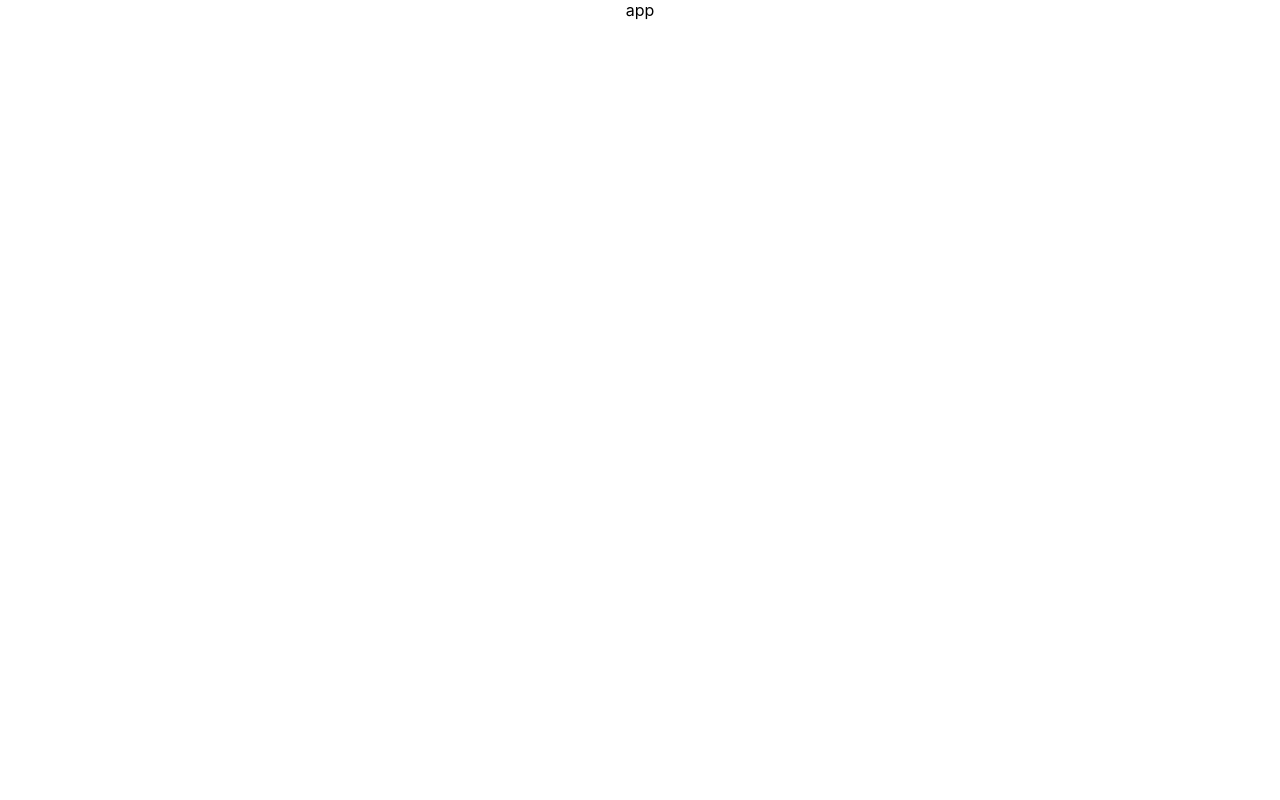
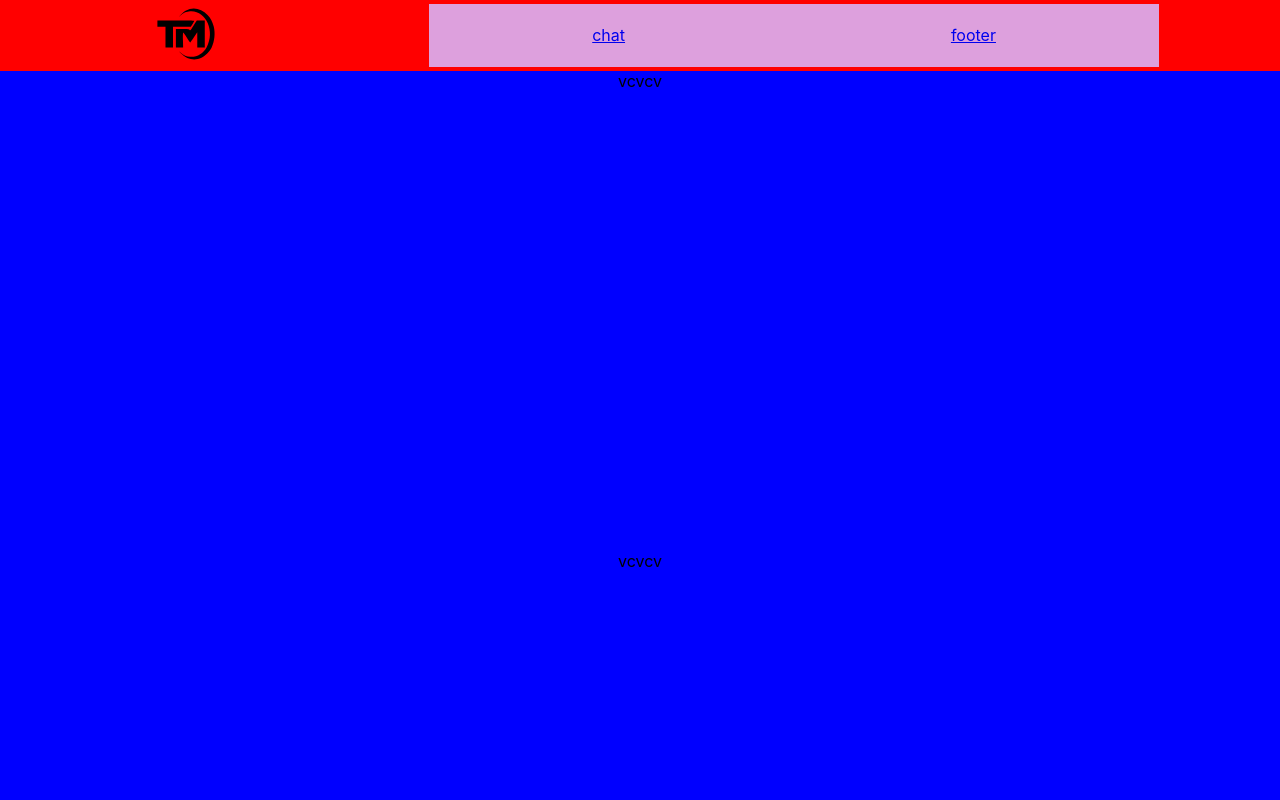
Before and after one commit to 1SHA1024/portfolio-1, a React (Create React App) app: page / in a window 1280 px wide. Shown: the top 800 px of the page. Built offline with nearby package versions, Linux system fonts and the light colour scheme.

Commit message:
general layout

```diff
--- a/package.json
+++ b/package.json
@@ -10,9 +10,11 @@
     "@types/node": "^12.20.15",
     "@types/react": "^17.0.11",
     "@types/react-dom": "^17.0.8",
+    "antd": "^4.16.6",
     "framer-motion": "^4.1.17",
     "react": "^17.0.2",
     "react-dom": "^17.0.2",
+    "react-router-dom": "^5.2.0",
     "react-scripts": "4.0.3",
     "react-spring": "^9.2.3",
     "styled-components": "^5.3.0",
@@ -42,5 +44,9 @@
       "last 1 firefox version",
       "last 1 safari version"
     ]
+  },
+  "devDependencies": {
+    "@types/react-router-dom": "^5.1.7",
+    "@types/styled-components": "^5.1.10"
   }
 }
--- a/src/App.css
+++ b/src/App.css
@@ -1,38 +1,6 @@
 .App {
   text-align: center;
-}
-
-.App-logo {
-  height: 40vmin;
-  pointer-events: none;
-}
-
-@media (prefers-reduced-motion: no-preference) {
-  .App-logo {
-    animation: App-logo-spin infinite 20s linear;
-  }
-}
-
-.App-header {
-  background-color: #282c34;
-  min-height: 100vh;
   display: flex;
   flex-direction: column;
-  align-items: center;
-  justify-content: center;
-  font-size: calc(10px + 2vmin);
-  color: white;
+
 }
-
-.App-link {
-  color: #61dafb;
-}
-
-@keyframes App-logo-spin {
-  from {
-    transform: rotate(0deg);
-  }
-  to {
-    transform: rotate(360deg);
-  }
-}
--- a/src/App.tsx
+++ b/src/App.tsx
@@ -1,11 +1,19 @@
-import React from 'react';
-
-import './App.css';
+import React from "react";
+import Header from "./components/Header/Header";
+import Footer from "./components/footer/Footer";
+import AppROuter from "./components/AppRouter/AppRouter";
+import { BrowserRouter as Router } from "react-router-dom";
+import "./App.css";
 
 function App() {
   return (
     <div className="App">
-     app
+      <Router>
+        <Header />
+        <AppROuter />
+        <AppROuter />
+        <Footer />
+      </Router>
     </div>
   );
 }
--- /dev/null
+++ b/src/components/AppRouter/AppRouter.tsx
@@ -0,0 +1,19 @@
+import React from 'react'
+import styled from 'styled-components'
+
+
+function AppRouter() {
+    return (
+        <Container>
+             vcvcv
+        </Container>
+    )
+}
+
+export default AppRouter
+
+const Container= styled.div`
+width: 100%;
+height:60vh;
+background-color: blue;
+`
--- /dev/null
+++ b/src/components/Header/Header.tsx
@@ -0,0 +1,55 @@
+import React from "react";
+import styled from "styled-components";
+import { Link } from "react-router-dom";
+
+function Header() {
+  return (
+    <Container>
+      <NavBar>
+        <Link to="/">
+          <img src="/logo.svg" alt="" />
+        </Link>
+
+        <Links>
+          <Link to="/chat">chat</Link>
+          <Link to="/Footer">footer</Link>
+        </Links>
+      </NavBar>
+    </Container>
+  );
+}
+
+export default Header;
+
+const Container = styled.div`
+  width: 100%;
+  height: 71px;
+  background-color: red;
+  align-items: center;
+  text-align: center;
+  justify-content: center;
+  display: flex;
+  margin: auto;
+`;
+
+const NavBar = styled.div`
+  width: 95%;
+  height: 90%;
+  margin: auto;
+  background-color: transparent;
+  display: flex;
+  align-items: center;
+  justify-content: space-around;
+
+  img {
+    width: 130px;
+  }
+`;
+const Links = styled.div`
+  width: 60%;
+  height: 100%;
+  background-color: plum;
+  align-items: center;
+  justify-content: space-around;
+  display: flex;
+`;
--- a/src/components/footer/Footer.tsx
+++ b/src/components/footer/Footer.tsx
@@ -1,11 +1,23 @@
 import React from 'react'
+import styled from 'styled-components'
 
 function Footer() {
     return (
-        <div>
-
-        </div>
+        <Container>
+           <p>footer</p>
+        </Container>
     )
 }
 
 export default Footer
+
+const Container= styled.div`
+width: 100%;
+height: 100%;
+flex: 0.05;
+background-color: green;
+align-items: center;
+text-align: center;
+justify-content: center;
+
+`
--- a/src/index.css
+++ b/src/index.css
@@ -1,5 +1,7 @@
 body {
   margin: 0;
+  padding: 0;
+  box-sizing: border-box;
   font-family: -apple-system, BlinkMacSystemFont, 'Segoe UI', 'Roboto', 'Oxygen',
     'Ubuntu', 'Cantarell', 'Fira Sans', 'Droid Sans', 'Helvetica Neue',
     sans-serif;
```
Also changed, not shown: public/index.html (+1 -21 lines), src/components/navBar/NavBar.tsx (deleted, +0 -11 lines), public/logo.svg (added), 1 other file (tests, documents, lock files or other folders).
